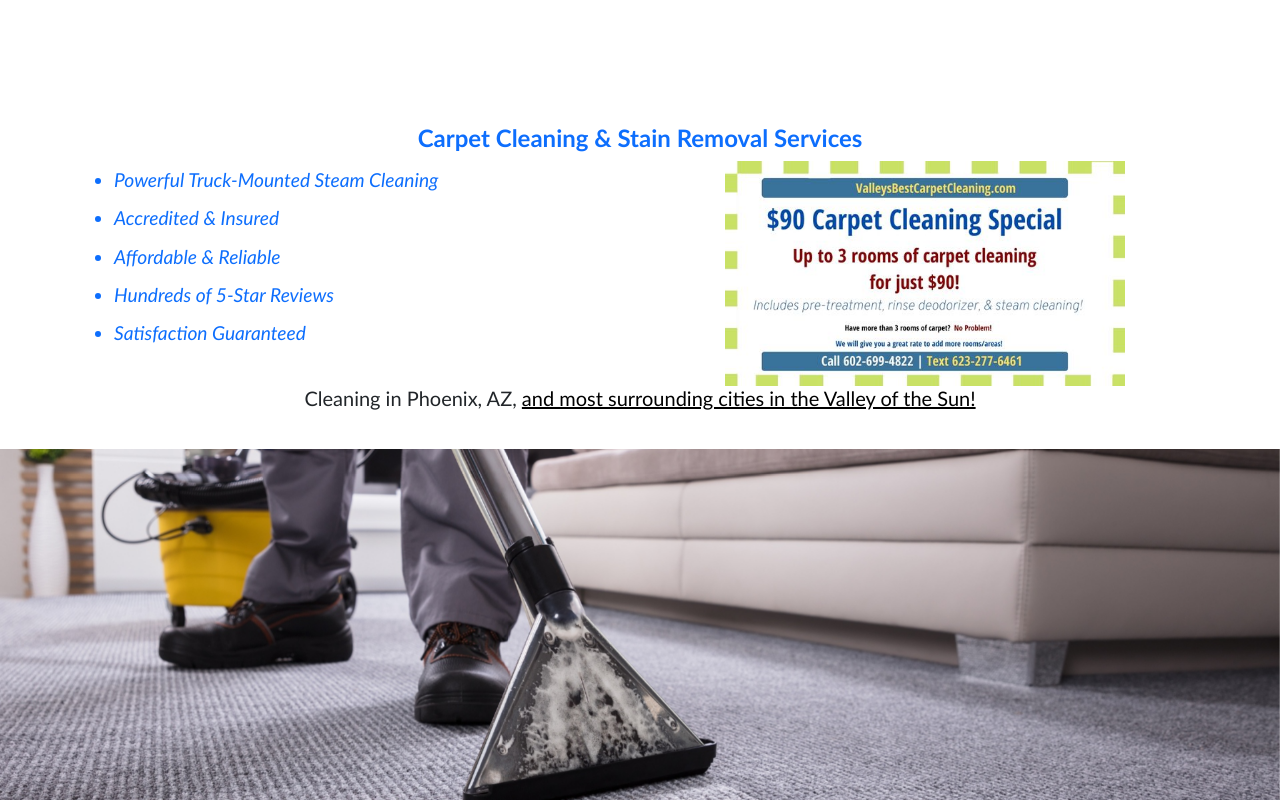
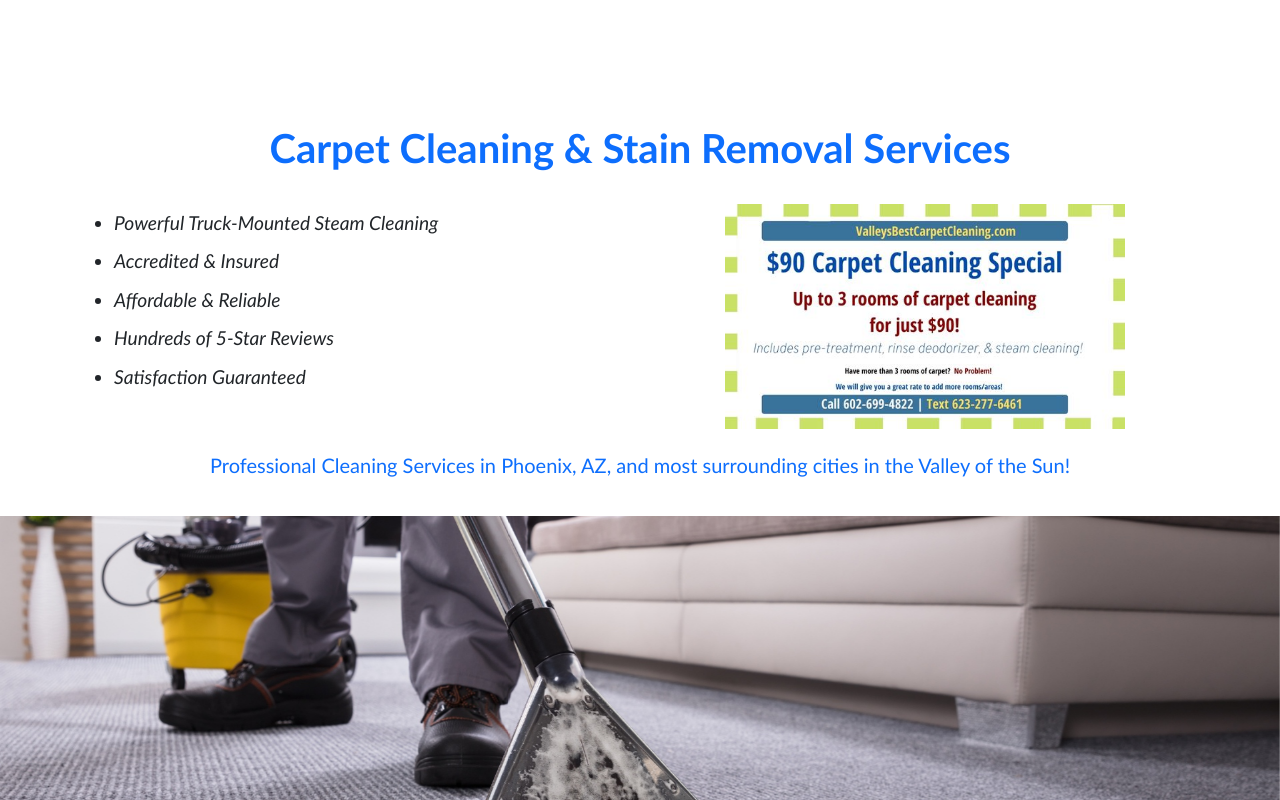
Before and after one commit to tksnate/carpet-cleaning-website, a React (Create React App) app: page / in a window 1280 px wide. Shown: the part 1000-1800 px from the top of the page. Built offline with nearby package versions, Linux system fonts and the light colour scheme.

Commit message:
text box format update

```diff
--- a/src/components/TextBox.js
+++ b/src/components/TextBox.js
@@ -5,14 +5,14 @@ import coupon2 from "../app/assets/img/carpet-cleaning-coupon.jpg";
 const TextBox = () => {
   return (
     <Row className="homeTextTwo">
-      <Col xs="12" className="text-center">
-        <h1 className="text-primary bold headLine">
+      <Col xs="12" className="text-center mb-4">
+        <h1 className="text-primary bold headLine fs-1">
           Carpet Cleaning & Stain Removal Services
         </h1>
       </Col>
       <Col sm="6">
         <ul className="mb-4">
-          <span className="listStyle text-primary">
+          <span className="listStyle">
             <li>Powerful Truck-Mounted Steam Cleaning</li>
             <li>Accredited & Insured</li>
             <li>Affordable & Reliable</li>
@@ -43,12 +43,10 @@ const TextBox = () => {
           />
         </Card> */}
       </Col>
-      <Col xs="12" className="text-center">
-        <h5 className="mb-4">
-          Cleaning in Phoenix, AZ,{" "}
-          <a href="#cities" className="cityLink">
-            and most surrounding cities in the Valley of the Sun!
-          </a>
+      <Col xs="12" className="text-center text-primary mt-4">
+        <h5 className="mx-2 mb-4">
+          Professional Cleaning Services in Phoenix, AZ, and most surrounding
+          cities in the Valley of the Sun!
         </h5>
       </Col>
     </Row>
```
